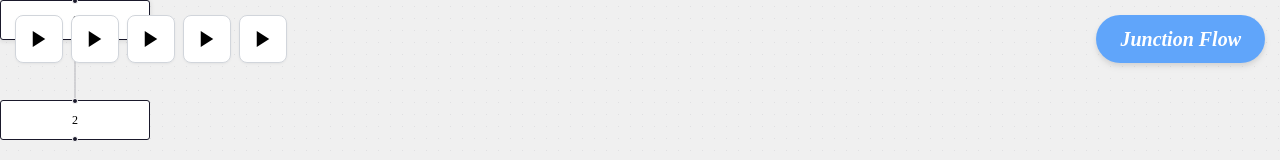
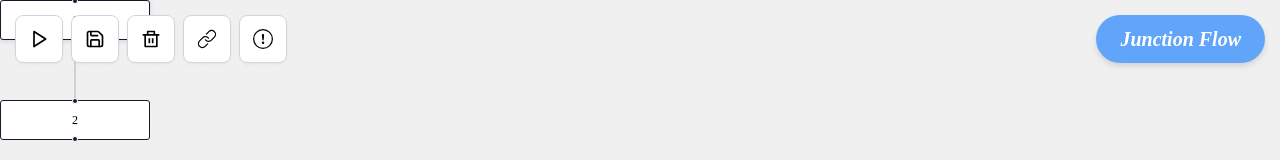
Before and after one commit to Astral-Lab/CS261, a React (Vite) app: page / in a window 1280 px wide. Shown: the top 160 px of the page. Built offline with nearby package versions, Linux system fonts and the light colour scheme; a web font is replaced by a local one.

Commit message:
minor icon updates

```diff
--- a/src/components/Toolbar.jsx
+++ b/src/components/Toolbar.jsx
@@ -1,35 +1,41 @@
+import { LuPlay } from "react-icons/lu";
+import { LuSave } from "react-icons/lu";
+import { RiDeleteBinLine } from "react-icons/ri";
+import { BsExclamationCircle } from "react-icons/bs";
+import { GoLink } from "react-icons/go";
 import ToolbarButton from "./ToolbarButton";
+import { DEFAULT_ICON_SIZE } from "../lib/config";
 
 export default function Toolbar() {
     return (
         <ul className="flex gap-2">
             <ToolbarButton
-                icon={""}
+                icon={<LuPlay size={DEFAULT_ICON_SIZE}/>}
                 title={"play"}
                 onClick={null}
                 disabled={false}
             />
             <ToolbarButton
-                icon={""}
+                icon={<LuSave size={DEFAULT_ICON_SIZE}/>}
                 title={"save or load junction"}
                 onClick={null}
                 disabled={false}
             />
             <ToolbarButton
-                icon={""}
+                icon={<RiDeleteBinLine size={DEFAULT_ICON_SIZE}/>}
                 title={"delete junction"}
                 onClick={null}
                 disabled={false}
             />
             <ToolbarButton
-                icon={""}
-                title={"show guide"}
+                icon={<GoLink size={DEFAULT_ICON_SIZE}/>}
+                title={"about Junction Flow"}
                 onClick={null}
                 disabled={false}
             />
             <ToolbarButton
-                icon={""}
-                title={"about Junction Flow"}
+                icon={<BsExclamationCircle size={DEFAULT_ICON_SIZE}/>}
+                title={"show guide"}
                 onClick={null}
                 disabled={false}
             />
--- a/src/components/ToolbarButton.jsx
+++ b/src/components/ToolbarButton.jsx
@@ -1,5 +1,3 @@
-import { IoMdPlay } from "react-icons/io";
-
 export default function ToolbarButton({
     icon,
     onClick,
@@ -11,6 +9,6 @@ export default function ToolbarButton({
             // title={title}
             // onClick={null}
             // disabled={false}
-        ><IoMdPlay size={"20px"}/></button>
+        >{icon}</button>
     )
 }
--- a/src/lib/config.js
+++ b/src/lib/config.js
@@ -12,3 +12,5 @@ export const MAX_SIDE_LANES = 5;
 export const CANVAS_STYLES = {
     background: "#F0F0F0"
 }
+
+export const DEFAULT_ICON_SIZE = 20;
```
